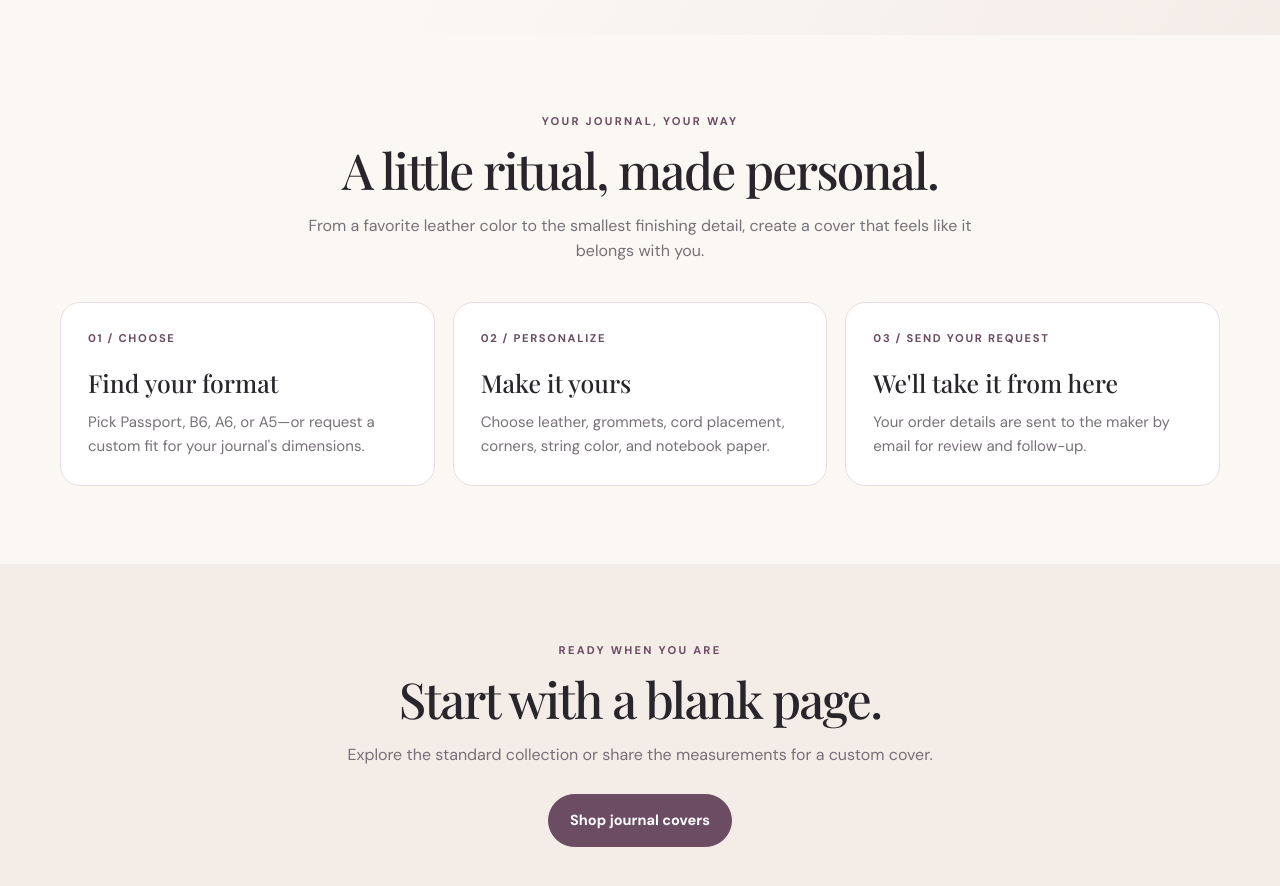
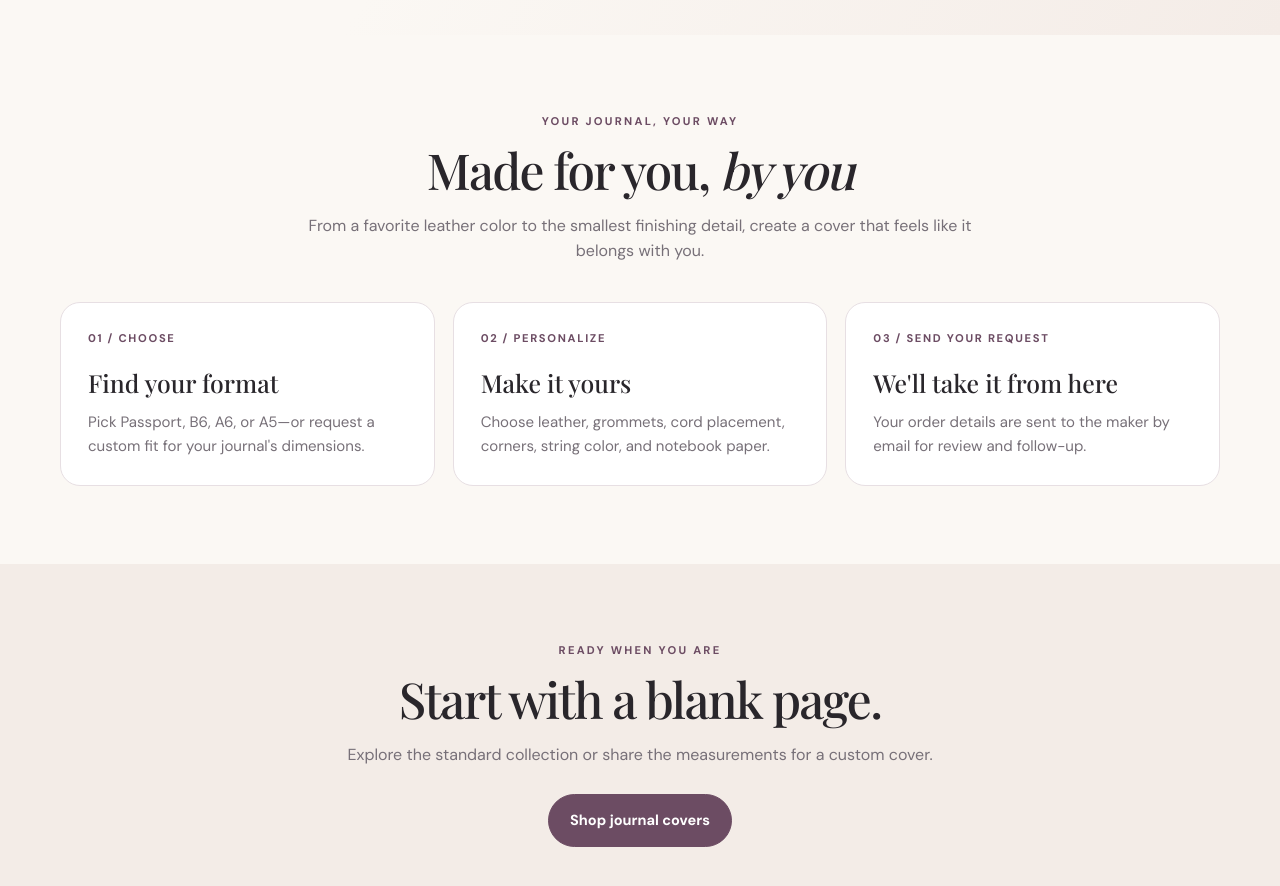
Before and after one commit to KristaMT/Moonlight_Journals, a plain HTML site: page index.html in a window 1280 px wide. Shown: the part 780-1666 px from the top of the page. Drawn offline with nearby package versions, Linux system fonts and the light colour scheme; a web font is replaced by a local one.

Commit message:
Update index.html

```diff
--- a/index.html
+++ b/index.html
@@ -106,7 +106,7 @@
         <div class="container">
           <div class="section-heading">
             <div class="eyebrow">Your journal, your way</div>
-            <h2 class="display">A little ritual, made personal.</h2>
+            <h2 class="display">Made for you, <em>by you</em></h2>
             <p>From a favorite leather color to the smallest finishing detail, create a cover that feels like it belongs with you.</p>
           </div>
 
```
